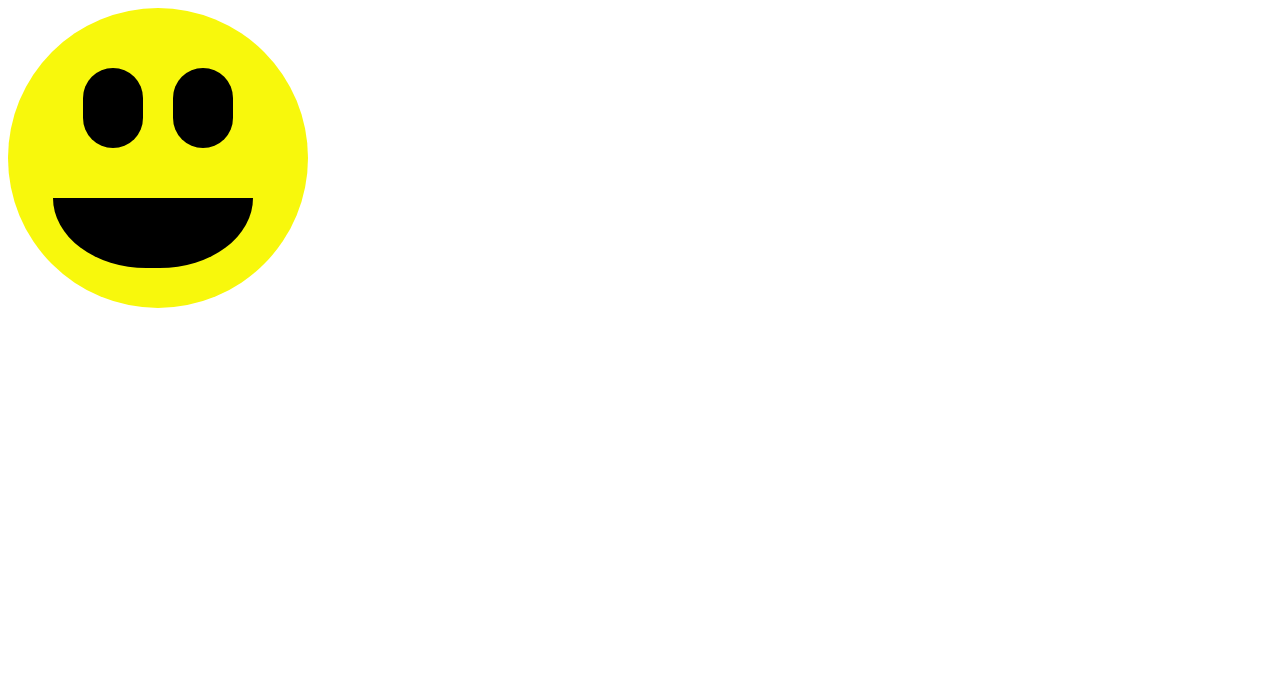
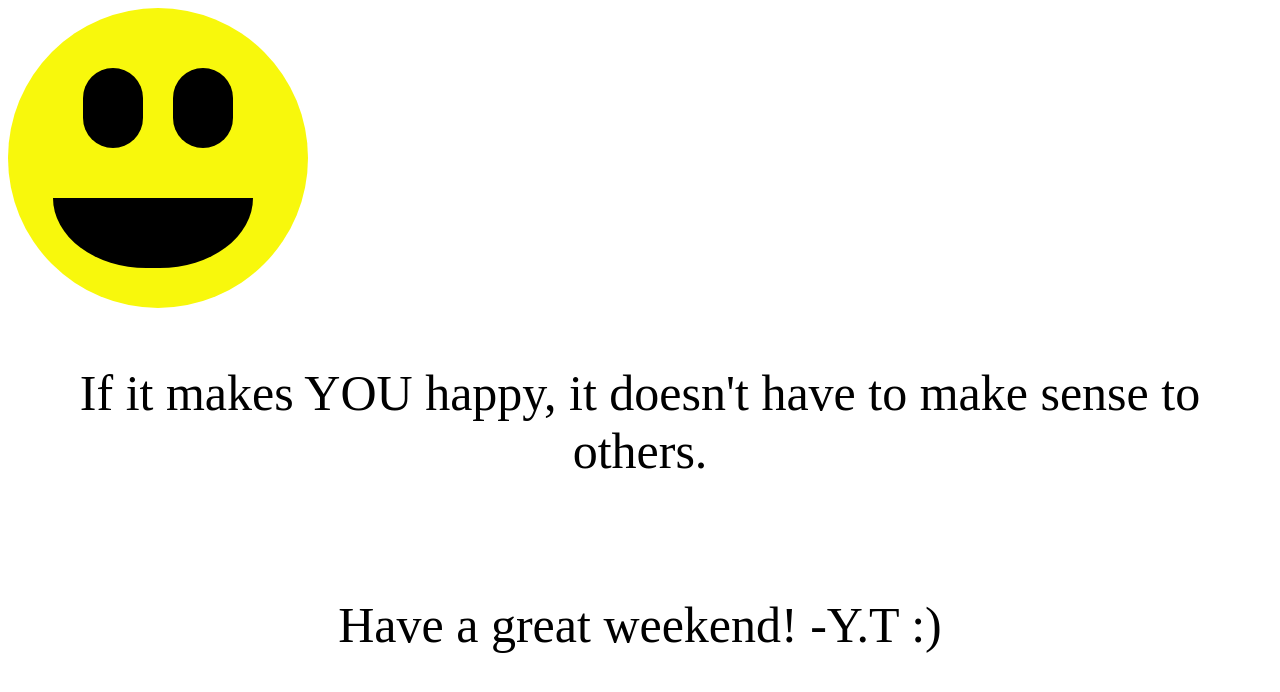
Before and after one commit to Yenifercode/yenifercodeSmile.github.io, a plain HTML site: page index.html in a window 1280 px wide. Drawn offline with Linux system fonts and the light colour scheme.

Commit message:
P elemnt text and styling

```diff
--- a/index.html
+++ b/index.html
@@ -10,5 +10,7 @@
             <div class="eye eye2"></div>
             <div class="smile"></div>
         </div>
+        <br><br><br><br><br><br><br><br><br><br><br><br><br><br><br><br><br>
+        <p>If it makes YOU happy, it doesn't have to make sense to others. <br><br><br> Have a great weekend! -Y.T :)</p>
     </body>
 </html>
--- a/styles.css
+++ b/styles.css
@@ -41,3 +41,8 @@
     left: 45px;
     border-radius: 0 0 120px 120px / 0 0 90px 90px;
 }
+
+p {
+    text-align: center;
+    font-size: 50px;
+}
```
